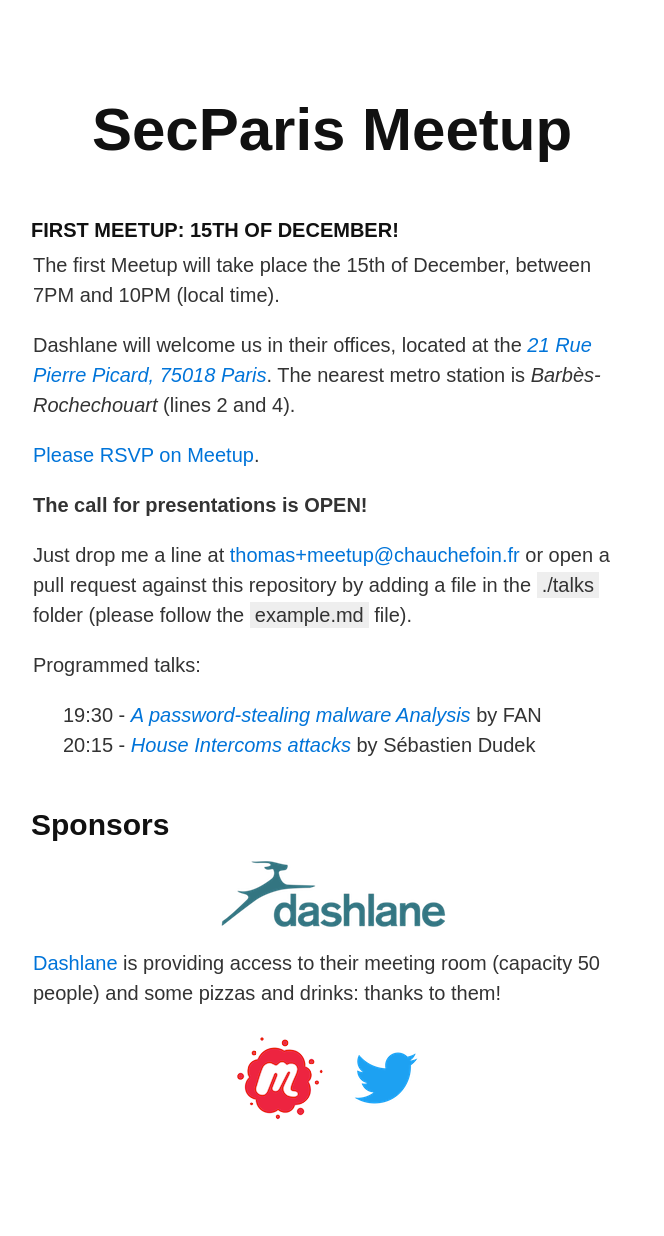
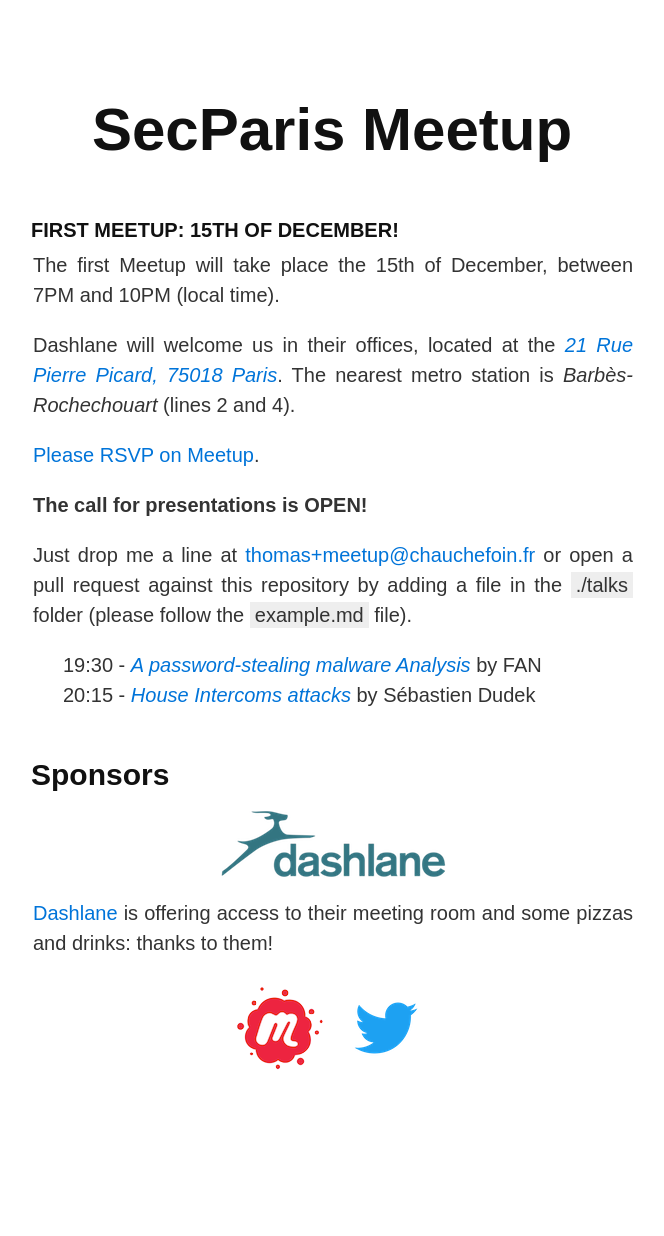
Before and after one commit to dmerejkowsky/secparismeetup.github.io, a Jekyll site: the page built from index.md, in a window 1280 px wide. Shown: the whole page, without its empty margins (307-971 px from the left). Built offline with Jekyll 4.4.1, drawn with Linux system fonts in a browser that asks for light colours; our own code applies the rules of GitHub Pages for plain Markdown files; after the commit the page ends 1186 px from its top, so only the background shows below that.

Commit message:
Fix design issues

```diff
--- a/_includes/talks-list.html
+++ b/_includes/talks-list.html
@@ -1,5 +1,4 @@
 {% if site.talks.size > 0 %}
-Programmed talks:
   <ul>
     {% assign talks = site.talks | sort: 'planned' %}
     {% for talk in talks %}
--- a/_layouts/default.html
+++ b/_layouts/default.html
@@ -6,7 +6,7 @@
   <meta http-equiv="X-UA-Compatible" content="IE=edge">
   <meta name="description" content="{{ site.description }}">
   <meta name="viewport" content="width=device-width, initial-scale=1.0">
-  <meta http-equiv="Content-Security-Policy" content="Content-Security-Policy: default-src 'self'; script-src 'self'; style-src 'self'; img-src 'self'; font-src fonts.googleapis.com;">
+  <meta http-equiv="Content-Security-Policy" content="Content-Security-Policy: default-src 'self'; script-src 'self'; style-src 'self' fonts.googleapis.com; img-src 'self'; font-src fonts.gstatic.com;">
   <link rel="stylesheet" href="/css/main.css">
 </head>
 <body>
--- a/_sass/_theme.scss
+++ b/_sass/_theme.scss
@@ -1,9 +1,9 @@
 // Based on @chibicode's Solo theme.
 
-@import url(//fonts.googleapis.com/css?family=Inconsolata:400,700|Montserrat:700);
+@import url(//fonts.googleapis.com/css?family=Hind|Montserrat:700);
 
 html {
-  font: 16px/1.5 Inconsolata, sans-serif;
+  font: 16px/1.5 'Hind', sans-serif;
 }
 
 @media (min-width: 30rem) {
@@ -169,3 +169,7 @@ pre > code {
 .footer a:hover, .footer a:focus {
   text-decoration: none;
 }
+
+p {
+  text-align: justify;
+}
--- a/index.md
+++ b/index.md
@@ -23,5 +23,5 @@ file in the `./talks` folder (please follow the `example.md` file).
 
 [![Dashlane](./img/dashlane.png)](https://www.dashlane.com/)
 
-[Dashlane](https://www.dashlane.com/) is providing access to their meeting room (capacity 50 people) and some
-pizzas and drinks: thanks to them!
+[Dashlane](https://www.dashlane.com/) is offering access to their meeting room
+and some pizzas and drinks: thanks to them!
```
Also changed, not shown: TODO.md (added).
